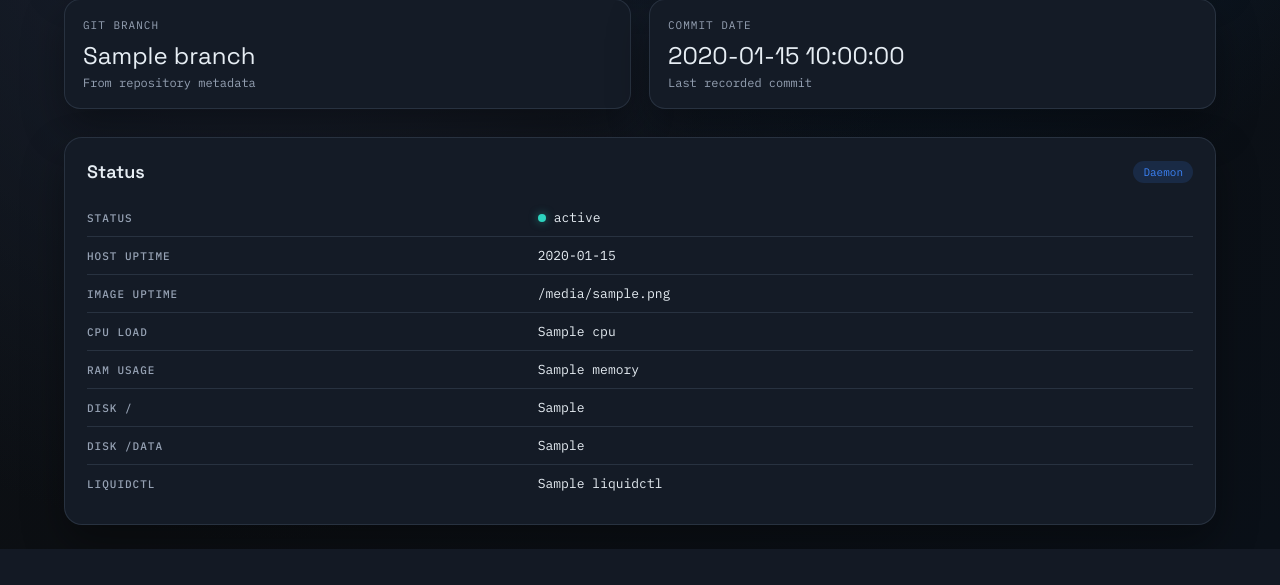
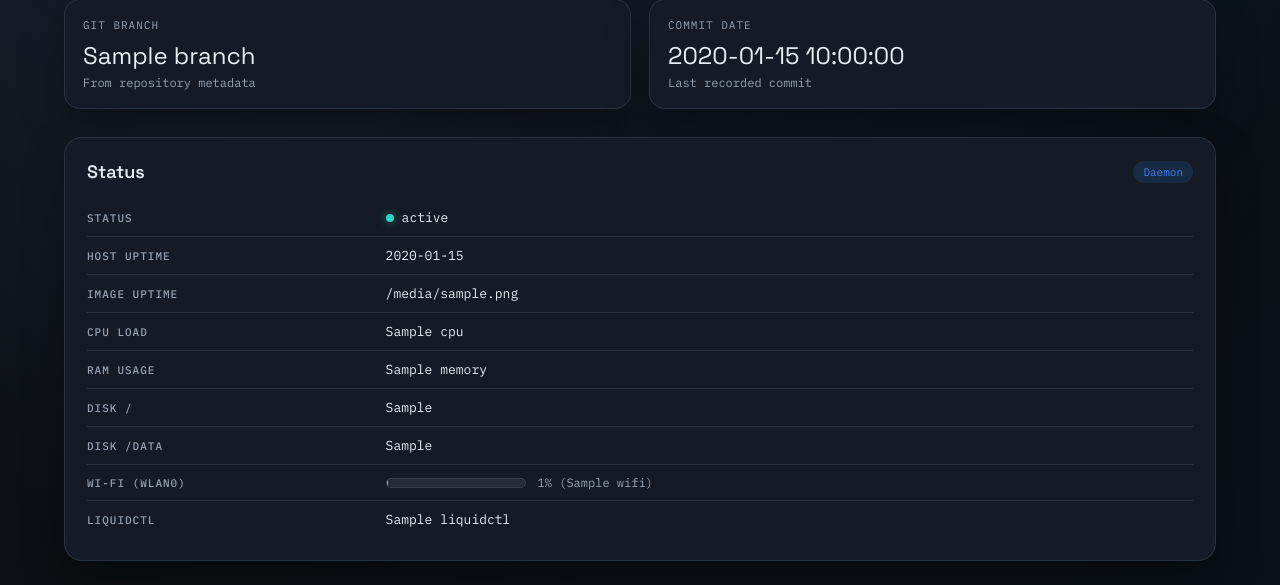
Before and after one commit to warner-family-dev/hydrox, a FastAPI app: template app/templates/admin.html in a window 1280 px wide. Shown: the part 310-895 px from the top of the page. Before the commit the page ends 859 px from the top, so only its background shows below. Run offline with FastAPI, Linux system fonts and the light colour scheme; the template is opened without the code that fills it: most values are stand-ins (such as "Sample title", 1, 10 or a date in 2020); parts of the project's set-up code (start-up, migrations or seed data) failed here and were passed over.

Commit message:
feat: add wifi status gauge

```diff
--- a/app/static/css/main.css
+++ b/app/static/css/main.css
@@ -262,6 +262,32 @@ body {
 .status-dot--ok {
   background: #2dd4bf;
   box-shadow: 0 0 8px rgba(45, 212, 191, 0.5);
+}
+
+.wifi-meter {
+  display: flex;
+  align-items: center;
+  gap: 12px;
+}
+
+.wifi-meter__bar {
+  width: 140px;
+  height: 10px;
+  border-radius: 999px;
+  background: rgba(255, 255, 255, 0.08);
+  border: 1px solid var(--border);
+  overflow: hidden;
+}
+
+.wifi-meter__fill {
+  height: 100%;
+  background: linear-gradient(90deg, #e05252, #f4a34e, #2dd4bf);
+  border-radius: 999px;
+}
+
+.wifi-meter__label {
+  font-size: 12px;
+  color: var(--muted);
 }
 
 .fan-grid {
--- a/app/templates/admin.html
+++ b/app/templates/admin.html
@@ -55,6 +55,21 @@
       <td>{{ status.disk_data }}</td>
     </tr>
     <tr>
+      <th>Wi-Fi (wlan0)</th>
+      <td>
+        {% if status.wifi.percent is not none %}
+        <div class="wifi-meter">
+          <div class="wifi-meter__bar">
+            <div class="wifi-meter__fill" style="width: {{ status.wifi.percent }}%;"></div>
+          </div>
+          <div class="wifi-meter__label">{{ status.wifi.percent }}% ({{ status.wifi.label }})</div>
+        </div>
+        {% else %}
+        <span>unknown</span>
+        {% endif %}
+      </td>
+    </tr>
+    <tr>
       <th>Liquidctl</th>
       <td>{{ status.liquidctl }}</td>
     </tr>
```
Also changed, not shown: app/services/system_status.py (+34 -1 lines), CHANGELOG.md, README.md.
